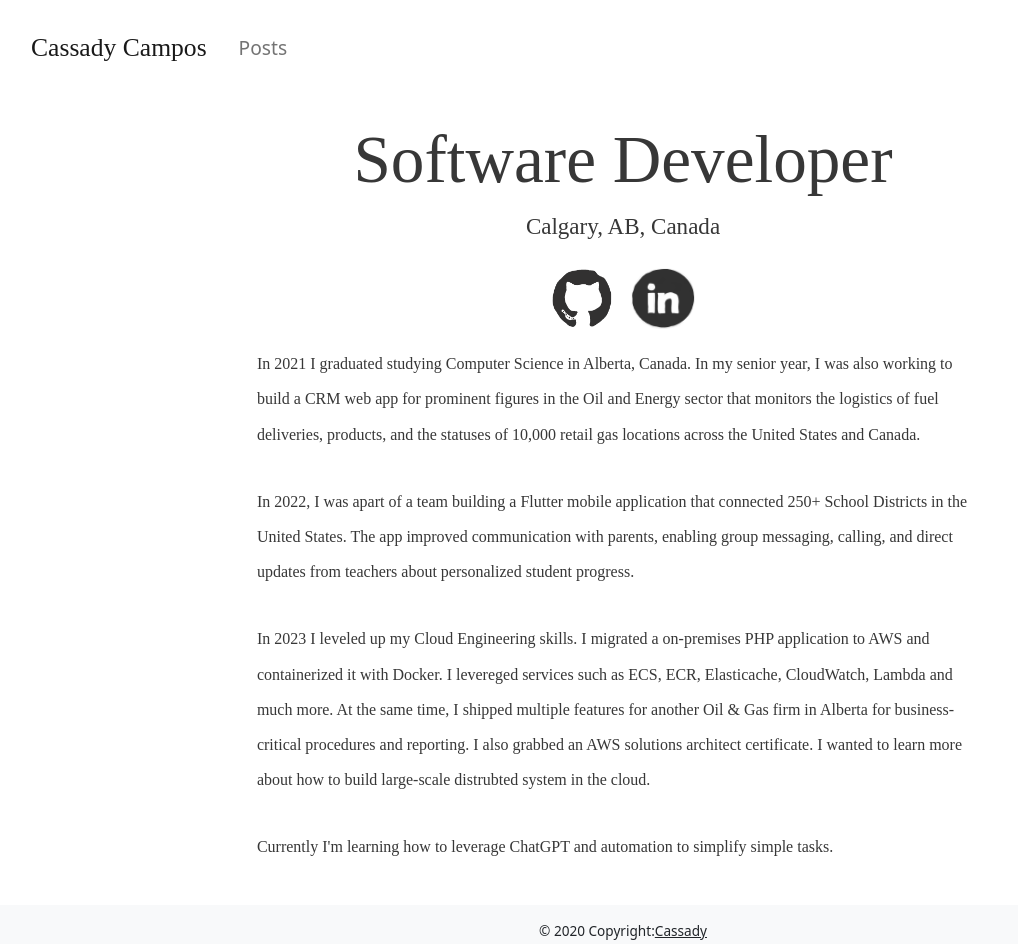
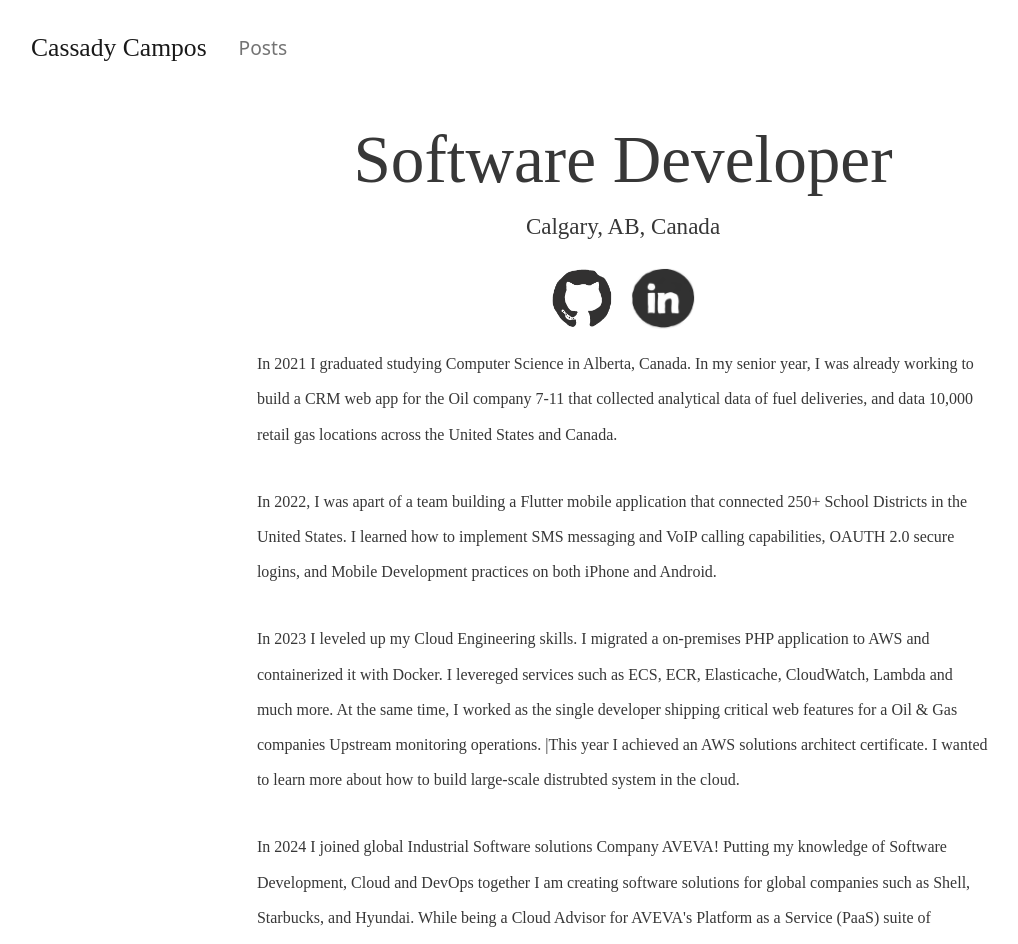
Before and after one commit to CassadyCampos/portfolio2021, a Next.js app: page / in a window 1280 px wide. Shown: the top 944 px of the page, without its empty margins (17-1035 px from the left). Built offline with nearby package versions, Linux system fonts and the light colour scheme; a web font is replaced by a local one.

Commit message:
Update version | Update index.js

```diff
--- a/package.json
+++ b/package.json
@@ -14,9 +14,9 @@
     "@fortawesome/free-solid-svg-icons": "^5.15.4",
     "@fortawesome/react-fontawesome": "^0.1.17",
     "animate.css": "^4.1.1",
-    "bootstrap": "^5.1.3",
+    "bootstrap": "^5.3.3",
     "gray-matter": "^4.0.3",
-    "next": "^14.0.2",
+    "next": "^14.2.3",
     "react": "^18.2.0",
     "react-bootstrap": "^2.1.2",
     "react-dom": "^18.2.0",
--- a/pages/index.js
+++ b/pages/index.js
@@ -121,24 +121,26 @@ export default function Home({ posts }) {
                                 <div className={textStyles.wrapper + ' mx-5 animate__animated animate__slideInUp'}>
 
             <div className={styles.baseText + ' my-3 ' + styles.baseFont}>
-                {"In 2021 I graduated studying Computer Science in Alberta, Canada. In my senior year, I was also working to build a CRM web app for prominent figures in the Oil and Energy sector that monitors the logistics of fuel deliveries, products, and the statuses of 10,000 retail gas locations across the United States and Canada."}
+                {"In 2021 I graduated studying Computer Science in Alberta, Canada. In my senior year, I was already working to build a CRM web app for the Oil company 7-11 that collected analytical data of fuel deliveries, and data 10,000 retail gas locations across the United States and Canada."}
             </div>
             <br/>
             <br/>
 
             <div className={styles.baseText + ' my-3 ' + styles.baseFont}>
-                {"In 2022, I was apart of a team building a Flutter mobile application that connected 250+ School Districts in the United States. The app improved communication with parents, enabling group messaging, calling, and direct updates from teachers about personalized student progress."}
+                {"In 2022, I was apart of a team building a Flutter mobile application that connected 250+ School Districts in the United States. I learned how to implement SMS messaging and VoIP calling capabilities, OAUTH 2.0 secure logins, and Mobile Development practices on both iPhone and Android."}
             </div>
             <br/>
 
             <div className={styles.baseText + ' my-3 ' + styles.baseFont}>
-                {"In 2023 I leveled up my Cloud Engineering skills. I migrated a on-premises PHP application to AWS and containerized it with Docker. I levereged services such as ECS, ECR, Elasticache, CloudWatch, Lambda and much more. At the same time, I shipped multiple features for another Oil "
-                + " & Gas firm in Alberta for business-critical procedures and reporting. I also grabbed an AWS solutions architect certificate. I wanted to learn more about how to build large-scale distrubted system in the cloud."}
+                {"In 2023 I leveled up my Cloud Engineering skills. I migrated a on-premises PHP application to AWS and containerized it with Docker. I levereged services such as ECS, ECR, Elasticache, CloudWatch, Lambda and much more. At the same time, I worked as the single developer shipping critical web features for a Oil "
+                + " & Gas companies Upstream monitoring operations. \n\n|"
+                +"This year I achieved an AWS solutions architect certificate. I wanted to learn more about how to build large-scale distrubted system in the cloud."}
             </div>
             <br/>
 
             <div className={styles.baseText + ' my-3 ' + styles.baseFont}>
-                {"Currently I'm learning how to leverage ChatGPT and automation to simplify simple tasks."}
+                {"In 2024 I joined global Industrial Software solutions Company AVEVA! Putting my knowledge of Software Development, Cloud and DevOps together I am "
+                + " creating software solutions for global companies such as Shell, Starbucks, and Hyundai. While being a Cloud Advisor for AVEVA's Platform as a Service (PaaS) suite of applications."}
             </div>
         </div>
                     </div>
```
Also changed, not shown: 1 other file (tests, documents, lock files or other folders).
